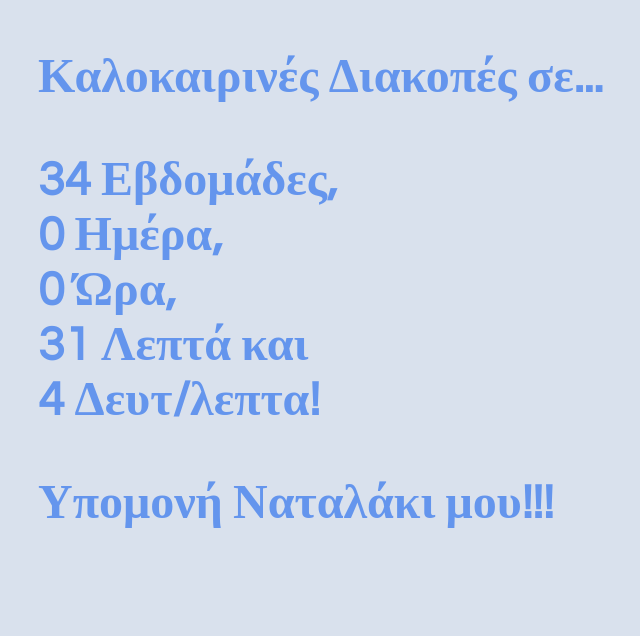
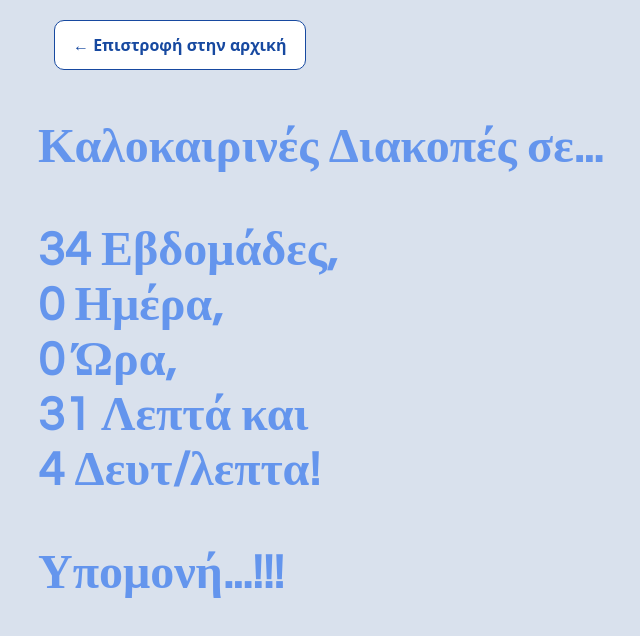
Before and after one commit to delbi76/000.MyProjects, a plain HTML site: page DaysToSummer/index.html in a window 1280 px wide. Shown: the whole page, without its empty margins (26-666 px from the left). Drawn offline with nearby package versions, Linux system fonts and the light colour scheme.

Commit message:
Add navigation bar to multiple pages and create navigation styles

```diff
--- a/DaysToSummer/index.html
+++ b/DaysToSummer/index.html
@@ -6,14 +6,16 @@
   <meta name="viewport" content="width=device-width, initial-scale=1.0">
   <title>Summer Time!!!</title>
   <link rel="stylesheet" href="styles/style.css">
+  <link rel="stylesheet" href="../navigation.css">
 </head>
 <body class="page-container">
+  <nav class="home-navigation" aria-label="Επιστροφή"><a class="home-link" href="../">← Επιστροφή στην αρχική</a></nav>
   <main>
     <div>
       <h1>
         <p> Καλοκαιρινές Διακοπές σε...</p>
         <p id="time">
-        <p> Υπομονή Ναταλάκι μου!!!</p>
+        <p> Υπομονή...!!!</p>
       </h1>
     </div>
   </main>
--- /dev/null
+++ b/navigation.css
@@ -0,0 +1,27 @@
+.home-navigation {
+  position: relative;
+  z-index: 101;
+  margin: 20px 0;
+}
+body > .home-navigation {
+  padding: 0 16px;
+}
+.home-navigation .home-link {
+  display: inline-block;
+  box-sizing: border-box;
+  max-width: 100%;
+  padding: 12px 18px;
+  border: 1px solid #1749a0;
+  border-radius: 10px;
+  background: #fff;
+  color: #1749a0;
+  font: 600 16px/1.5 system-ui, sans-serif;
+  text-decoration: none;
+}
+.home-navigation .home-link:hover {
+  background: #edf3ff;
+}
+.home-navigation .home-link:focus-visible {
+  outline: 3px solid #1749a0;
+  outline-offset: 4px;
+}
```
Also changed, not shown: Dice/index.html (+2 -1 lines), GuessTheNumberOnBrowser/index.html (+2 -0 lines).
